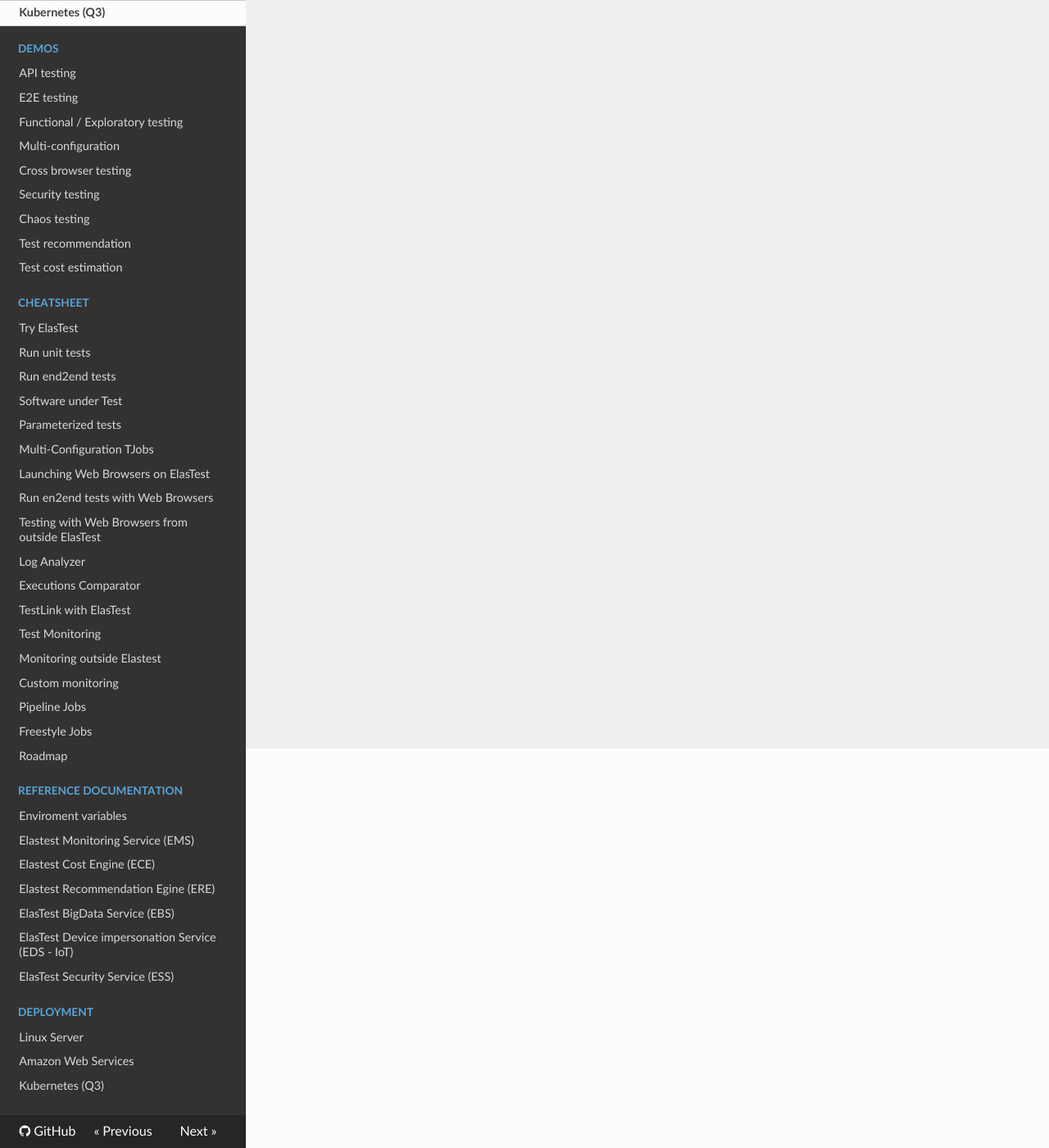
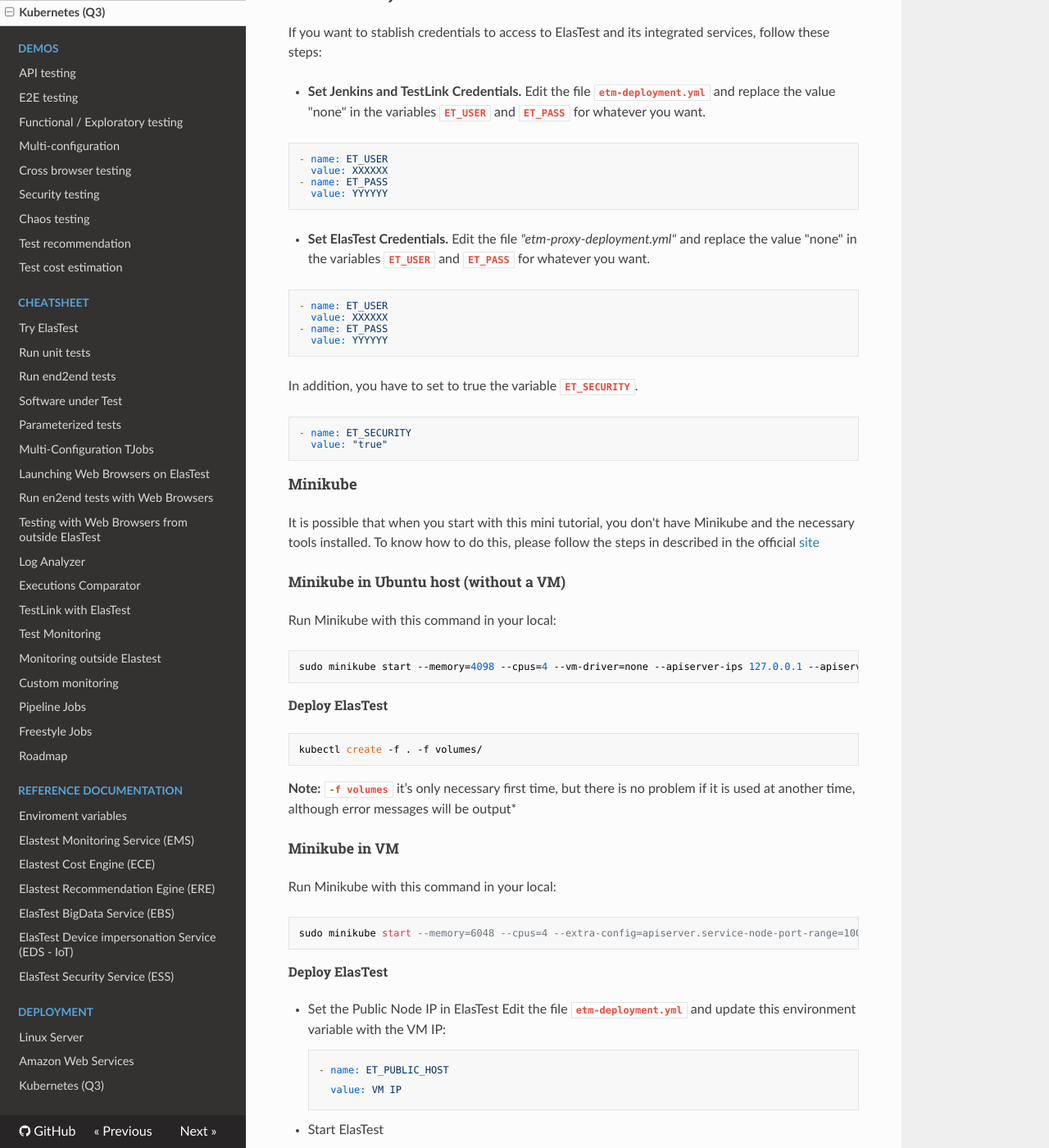
Before and after one commit to elastest/elastest.io-docs, an MkDocs documentation site: the page built from docs/tutorials/kubernetes.md, in a window 1280 px wide and 1400 px high, scrolled down 487 px. Shown: the whole window at 82% size. Built offline with MkDocs 1.6.1, drawn with Linux system fonts in a browser that asks for light colours; nearby versions of some CDN libraries; old or Windows-style settings are respelled for this version of MkDocs; some of the changed text lies outside the part shown.

Commit message:
Kubernetes docs added

````diff
--- a/docs/tutorials/kubernetes.md
+++ b/docs/tutorials/kubernetes.md
@@ -6,4 +6,136 @@
 </div>
 </div>
 
-<p><i class="fas fa-hammer fa-3x"></i> Work In Progress</p>
+<h3 class="small-subtitle">How to run ElasTest on K8s</h3>
+
+##### Get the ElasTest Manifests
+- **Clone** toolbox project
+```
+git clone https://github.com/elastest/elastest-toolbox.git
+```
+<p></p>
+
+- **Navigate** to folder
+```
+cd elastest-toolbox/kubernetes/ek
+```
+##### Enable Security
+If you want to stablish credentials to access to ElasTest and its integrated services, follow these steps:
+
+- **Set Jenkins and TestLink Credentials.** Edit the file **`etm-deployment.yml`** and replace the value "none" in the variables **`ET_USER`** and **`ET_PASS`** for whatever you want.
+```
+- name: ET_USER
+  value: XXXXXX
+- name: ET_PASS
+  value: YYYYYY
+```
+<p></p>
+
+- **Set ElasTest Credentials.** Edit the file *"etm-proxy-deployment.yml"* and replace the value "none" in the variables **`ET_USER`** and **`ET_PASS`** for whatever you want.
+```
+- name: ET_USER
+  value: XXXXXX
+- name: ET_PASS
+  value: YYYYYY
+```
+<p></p>
+
+In addition, you have to set to true the variable **`ET_SECURITY`**.
+```
+- name: ET_SECURITY
+  value: "true"
+```
+
+<h4 class="holder-subtitle link-top">Minikube</h4>
+It is possible that when you start with this mini tutorial, you don't have Minikube and the necessary tools installed. To know how to do this, please follow the steps in described in the official [site](https://kubernetes.io/es/docs/tasks/tools/install-minikube/)
+
+##### **Minikube in Ubuntu host (without a VM)**
+Run Minikube with this command in your local:
+```
+sudo minikube start --memory=4098 --cpus=4 --vm-driver=none --apiserver-ips 127.0.0.1 --apiserver-name localhost --extra-config=kubelet.resolv-conf=/run/systemd/resolve/resolv.conf --extra-config=apiserver.service-node-port-range=1000-60000
+```
+
+###### Deploy ElasTest
+
+```
+kubectl create -f . -f volumes/
+```
+
+**Note:** **`-f volumes`** it’s only necessary first time, but there is no problem if it is used at another time, although error messages will be output*
+
+##### **Minikube in VM**
+Run Minikube with this command in your local:
+```
+sudo minikube start --memory=6048 --cpus=4 --extra-config=apiserver.service-node-port-range=1000-60000 --extra-config kubelet.node-ip=VM-IP
+```
+
+###### Deploy ElasTest
+
+- Set the Public Node IP in ElasTest
+Edit the file **`etm-deployment.yml`** and update this environment variable with the VM IP:
+
+        - name: ET_PUBLIC_HOST
+          value: VM IP
+
+
+- Start ElasTest
+
+        kubectl create -f . -f volumes/
+**Note:** **`-f volumes`** it’s only necessary first time, but there is no problem if it is used at another time, although error messages will be output*
+
+
+
+##### How to access
+- Execute **`sudo minikube ip`** to get the cluster ip.
+- Open your browser and navigate to http://*CLUSTER-IP*:37000
+
+<h4 class="holder-subtitle link-top">AWS (Single Node)</h4>
+
+If you want to deploy ElasTest on a k8s cluster in AWS, you will need to do something else before executing the command to start ElasTest on k8s.
+
+##### Cluster Configuration
+- Extend default NodePort range
+Add this line **`--service-node-port-range=1000-40000`** to the file **`/etc/kubernetes/manifests/kube-apiserver.yaml`**.
+
+```
+:q!apiVersion: v1
+kind: Pod
+metadata:
+creationTimestamp: null
+labels:
+    component: kube-apiserver
+    tier: control-plane
+name: kube-apiserver
+namespace: kube-system
+spec:
+containers:
+- command:
+    - kube-apiserver
+    - --advertise-address=10.1.47.54
+    ……
+    - --service-node-port-range=1000-40000
+```
+
+##### Deploy ElasTest
+- Set the Public Node IP in ElasTest
+Edit the file **`etm-deployment.yml`** and update this environment variable with the public ip for the node in AWS:
+
+        - name: ET_PUBLIC_HOST
+          value: AWS Public Node IP
+
+- Start ElasTest
+
+        kubectl create -f . -f volumes/
+**Note:** **`-f volumes`** it’s only necessary first time, but there is no problem if it is used at another time, although error messages will be output*
+
+##### How to access
+- Use the **AWS public IP** as your cluster IP.
+- Open your browser and navigate to http://*CLUSTER-IP*:37000
+
+
+###### How to stop:
+```
+kubectl delete -f .
+```
+
+**Note:** don't include the volumes folder if you don't want to lose the elastest data, as the volumes will be deleted
````
Also changed, not shown: docs/tutorials/using-browsers-in-elastest.md (+3 -1 lines).
